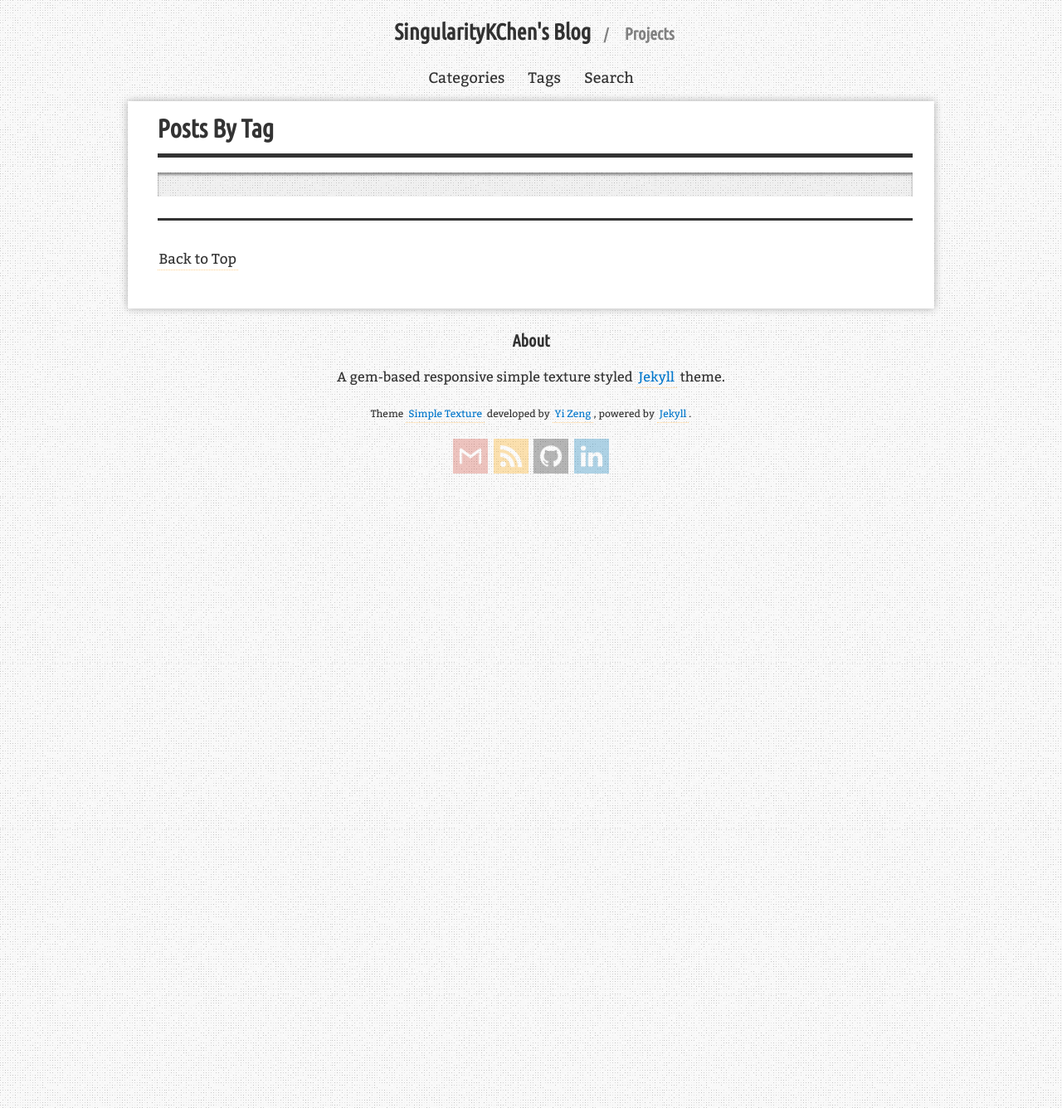
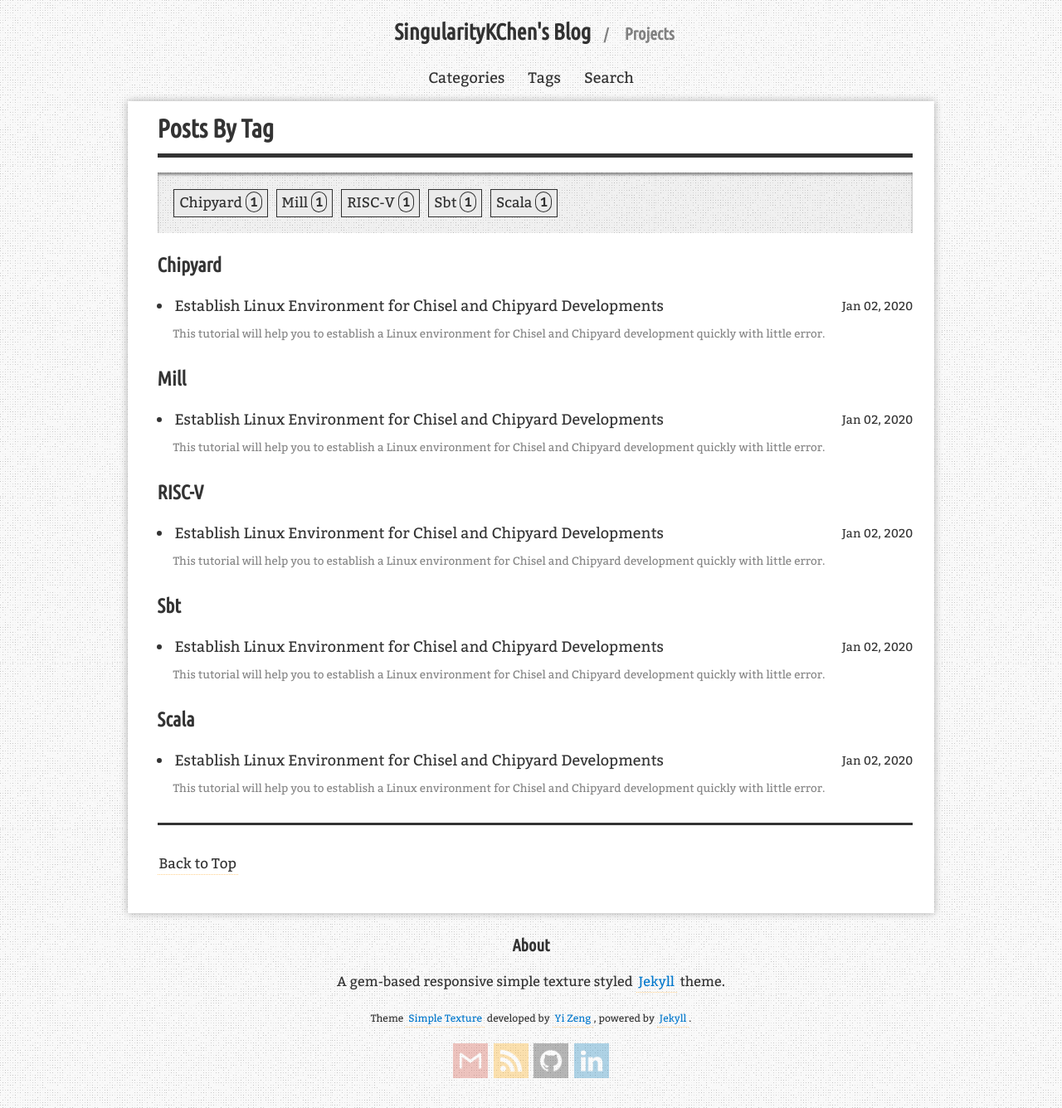
Before and after one commit to SingularityKChen/SingularityKChen.github.io, a Jekyll site: the page built from blog/tags/index.html, in a window 1280 px wide. Shown: the whole page at 83% size. Built offline with Jekyll 4.4.1, drawn with Linux system fonts in a browser that asks for light colours; comment, search, counter and statistics services are not loaded.

Commit message:
Add one tutorial post; Change the blog's licence; Add excerpt in categories page;

````diff
--- a/_config.yml
+++ b/_config.yml
@@ -54,8 +54,8 @@ home:
   section2: <h2>I am a slow walker, but I never walk back.</h2>
   section3: <div class="social-links"><a class="ico-github btn" href="https://github.com/SingularityKChen" title="View on GitHub"></a></div>
 blog:
-  cc_license: http://creativecommons.org/licenses/by-sa/4.0/ # A link to CC License of your choice.
-  cc_license_image: /assets/images/theme/cc-by-sa.png # An image of your CC License.
+  cc_license: https://creativecommons.org/licenses/by-nc-sa/4.0/ # A link to CC License of your choice.
+  cc_license_image: /assets/images/theme/cc-by-nc-sa.png # An image of your CC License.
   footer_content: A gem-based responsive simple texture styled <a href="http://jekyllrb.com/">Jekyll</a> theme.
 
 disqus:
--- a/_includes/helpers/pages_list
+++ b/_includes/helpers/pages_list
@@ -6,7 +6,11 @@
             {% else %}
                 <li><a class="internal" href="{{node.url | relative_url }}">{{node.title}}</a>
             {% endif %}
-            <span class="date">{{ node.date | date: "%b %d, %Y" }}</span></li>
+            <span class="date">{{ node.date | date: "%b %d, %Y" }}</span>
+            {% if node.excerpt %}
+                <p style="opacity: 0.6;"><small>{{ node.excerpt }}</small></p>
+            {% endif %}
+            </li>
         {% endif %}
     {% endif %}
 {% endfor %}
--- a/_includes/helpers/posts_collate
+++ b/_includes/helpers/posts_collate
@@ -17,7 +17,7 @@
             <span class="date">{{ post.date | date: "%b %d, %Y" }}</span>
         {% endif %}
         {% if post.excerpt %}
-            <p style="opacity: 0.6;">{{ post.excerpt }}</p>
+            <p style="opacity: 0.6;"><small>{{ post.excerpt }}</small></p>
         {% endif %}
     </li>
 
--- a/_layouts/post.html
+++ b/_layouts/post.html
@@ -31,7 +31,7 @@ layout: blog
                             {% endif %}
                             {% if page.last_updated %}
                                 ({{ site.data.i18n[site.lang].last_updated}}:
-                                <time class="date-updated updated" title="{{ page.last_updated | date_to_xmlschema }}" datetime="{{ page.last_updated | date_to_xmlschema }}">{{ page.last_updated }}</time>)
+                                <time class="date-updated updated" title="{{ page.last_updated | date_to_xmlschema }}" datetime="{{ page.last_updated | date_to_xmlschema }}">{{ page.last_updated | date: '%B' }} {{ page.last_updated | date: '%d' }}, {{ page.last_updated | date: '%Y' }} </time>)
                             {% endif %}
                         </p>
                         <ul class="list-category list-linear">
@@ -62,7 +62,7 @@ layout: blog
                             <div style="float: left; max-width: 40%;">
                                 <a class="internal" rel="prev" href="{{ page.previous.url | relative_url }}" title="{{ site.data.i18n[site.lang].previous_post }} '{{ page.previous.title }}'"> ← {{ page.previous.title }}</a>
                                 {% if page.previous.excerpt %}
-                                    <p style="opacity: 0.6; float: left;">{{ page.previous.excerpt }}</p>
+                                    <p style="opacity: 0.6; float: left;"><small>{{ page.previous.excerpt }}</small></p>
                                 {% endif %}
                             </div>
                         {% endif %}
@@ -70,7 +70,7 @@ layout: blog
                             <div style="float: right; max-width: 40%;">
                                 <a class="internal" rel="next" href="{{ page.next.url | relative_url }}" title="{{ site.data.i18n[site.lang].next_post }} '{{ page.next.title }}'">{{ page.next.title }} → </a>
                                 {% if page.next.excerpt %}
-                                    <p style="opacity: 0.6; float: right;">{{ page.next.excerpt }}</p>
+                                    <p style="opacity: 0.6; float: right;"><small>{{ page.next.excerpt }}</small></p>
                                 {% endif %}
                             </div>
                         {% endif %}
--- /dev/null
+++ b/_posts/2020-01-02-Establish-Linux-Environment-for-Chisel-and-Chipyard-Developments.md
@@ -0,0 +1,144 @@
+---
+layout: post
+title: "Establish Linux Environment for Chisel and Chipyard Developments"
+description: "This tutorial will help you to establish a Linux environment for Chisel and Chipyard development quickly with little error."
+categories: [Tutorial]
+tags: [Chipyard, RISC-V, Scala, Sbt, Mill]
+last_updated: 2020-02-16 19:26:00 GMT+8
+excerpt: This tutorial will help you to establish a Linux environment for Chisel and Chipyard development quickly with little error.
+redirect_from:
+  - /2020/01/03/
+---
+
+* Kramdown table of contents
+{:toc .toc}
+# Why need a tutorial for Establish Chisel Environment?
+
+I develop the projects in Virtual Ubuntu Linux, and at the beginning, I always met kinds of errors when I establish the development environment for Chisel, and I destroyed at least three Virtual Machines because of the wrong environments. Then I concluded several right steps to do that. I tried the steps when I gave up VM and created a new Ubuntu with Virtual Box, it works.
+
+# Pre- Set Up
+
+## 1. Install Some Dependences
+
+```shell
+cd ~
+sudo apt-get install vim git autoconf automake autotools-dev curl device-tree-compiler libmpc-dev libmpfr-dev libgmp-dev gawk build-essential bison flex texinfo gperf libtool patchutils bc zlib1g-dev iverilog gtkwave verilator yosys scala python-pip
+
+sudo pip install jupyter notebook
+```
+
+## 2. Sbt
+
+The build tool for Scala.
+
+```shell
+echo "deb https://dl.bintray.com/sbt/debian /" | sudo tee -a /etc/apt/sources.list.d/sbt.list
+curl -sL "https://keyserver.ubuntu.com/pks/lookup?op=get&search=0x2EE0EA64E40A89B84B2DF73499E82A75642AC823" | sudo apt-key add
+sudo apt-get update
+sudo apt-get install sbt
+```
+
+## 2. Mill (optional)
+
+[Mill](https://github.com/lihaoyi/mill) is another Scala build tool, i.e., an alternative choice of Sbt.
+
+```shell
+sudo su
+curl -L https://github.com/lihaoyi/mill/releases/download/0.5.6/0.5.6 > /usr/local/bin/mill
+chmod +x /usr/local/bin/mill
+```
+
+## 3. Install Java 8 and Set Default Version
+
+```shell
+sudo apt install openjdk-8-jdk-headless
+#optional
+sudo update-alternatives --config java
+sudo update-alternatives --config javac
+```
+
+## 3. Scala Kernel for `Jupyter` (optional)
+
+If you're new to Chisel, then maybe you can start at Chisel-Bootcamp, the useful and official Chisel tutorial, [online](https://mybinder.org/v2/gh/freechipsproject/chisel-bootcamp/master) or try it [locally](https://github.com/freechipsproject/chisel-bootcamp). and I translated module 3 to Chinese, you can clone it [at my repo](https://github.com/SingularityKChen/chisel-bootcamp/tree/zh_cn). And then you need to add a Scala Kernel to your `Jupyter`.
+
+```shell
+curl -L -o coursier https://git.io/coursier && chmod +x coursier
+SCALA_VERSION=2.12.8 ALMOND_VERSION=0.2.1
+./coursier bootstrap -r jitpack -i user -I user:sh.almond:scala-kernel-api_$SCALA_VERSION:$ALMOND_VERSION sh.almond:scala-kernel_$SCALA_VERSION:$ALMOND_VERSION --sources --default=true -o almond
+./almond --install
+```
+
+After you have added the Scala kernel, then you can go to [this section](#Bootcamp (optional)) to see some steps of config `Chisel-Bootcamp`.
+
+# Clone Chisel Environments (after sbt)
+
+## 1. Chipyard
+
+### QEMU Dependence
+
+Two Errors I met when I tried to [install the RISC-V tools](#Installing the RISC-V Tools):
+
+```shell
+==>  Configuring qemu
+
+ERROR: glib-2.48 gthread-2.0 is required to compile QEMU
+
+ERROR: pixman >= 0.21.8 not present.
+       Please install the pixman devel package.
+```
+
+So we need to install the lib before installing the RISC-V tools:
+
+```shell
+sudo apt-get install libglib2.0-dev libpixman-1-dev
+```
+
+### Setup
+
+```shell
+git clone https://github.com/ucb-bar/chipyard.git
+cd chipyard
+./scripts/init-submodules-no-riscv-tools.sh
+```
+
+### Installing the RISC-V Tools
+
+The shell needs `bash` or you have to correct some commands in `env.sh`
+```shell
+./scripts/build-toolchains.sh
+source ./env.sh
+```
+
+## 2. Firrtl
+
+You don't need to clone it again if you have cloned `chipyard`. Just go to the directory `~/chipyard/tools/firrtl`, and `sbt publishLocal`.
+
+```shell
+cd ~
+sudo git clone https://github.com/freechipsproject/firrtl.git && cd firrtl
+sudo sbt compile
+sudo sbt test
+sudo sbt assembly
+sudo sbt publishLocal
+```
+
+## 3. Chisel3
+
+You don't need to clone it again if you have cloned `chipyard`. Just go to the directory `~/chipyard/tools/chisel3`, and `sbt publishLocal`.
+
+```shell
+cd ~
+sudo git clone https://github.com/freechipsproject/chisel3.git && cd chisel3
+sudo sbt compile
+sudo sbt test
+sudo sbt publishLocal
+```
+
+## 4. Bootcamp (optional)
+
+```shell
+git clone https://github.com/freechipsproject/chisel-bootcamp.git
+cd chisel-bootcamp
+mkdir -p ~/.jupyter/custom
+cp source/custom.js ~/.jupyter/custom/custom.js
+```
````
Also changed, not shown: assets/images/theme/cc-by-nc-sa.png (added), assets/images/theme/cc-by-sa.png.
